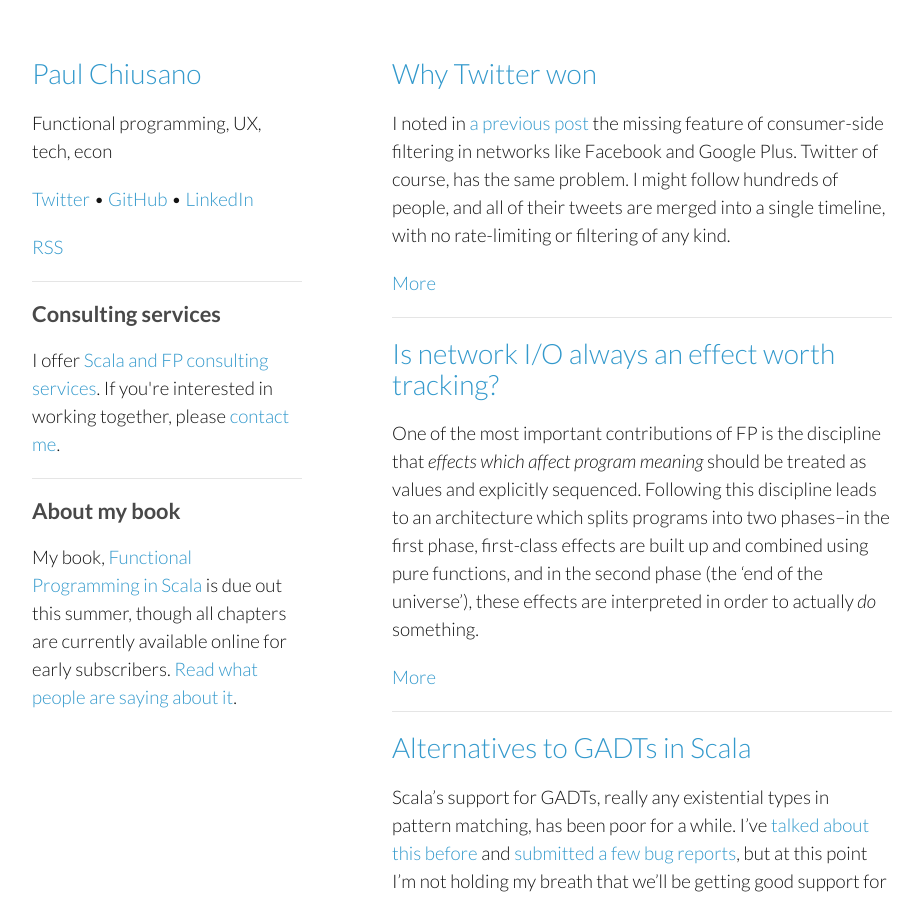
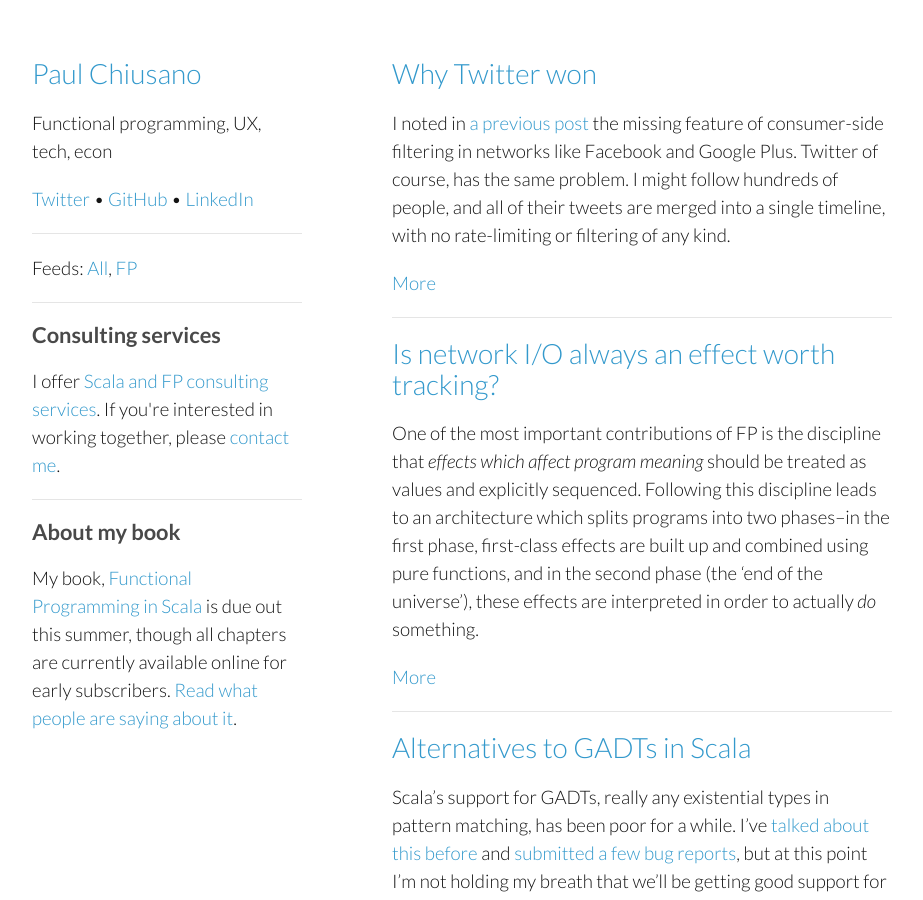
Before and after one commit to pchiusano/pchiusano.github.io, a Jekyll site: the page built from index.html, in a window 1280 px wide and 900 px high. Shown: the whole window, without its empty margins (178-1101 px from the left). Built offline with Jekyll 4.4.1, drawn with Linux system fonts in a browser that asks for light colours; the list of posts is cut into pages by our own code.

Commit message:
Update header.html

```diff
--- a/_includes/header.html
+++ b/_includes/header.html
@@ -8,8 +8,9 @@
           <a href="https://github.com/pchiusano">GitHub</a> •
           <a href="https://www.linkedin.com/in/pchiusano">LinkedIn</a>
         </p>
+        <hr/>
         <p>
-          <a href="/feed.xml">RSS</a>
+          Feeds: <a href="/feed.xml">All</a>, <a href="/feed.fp.xml">FP</a>
         </p>
         <hr/>
         <h3>Consulting services</h2>
```
